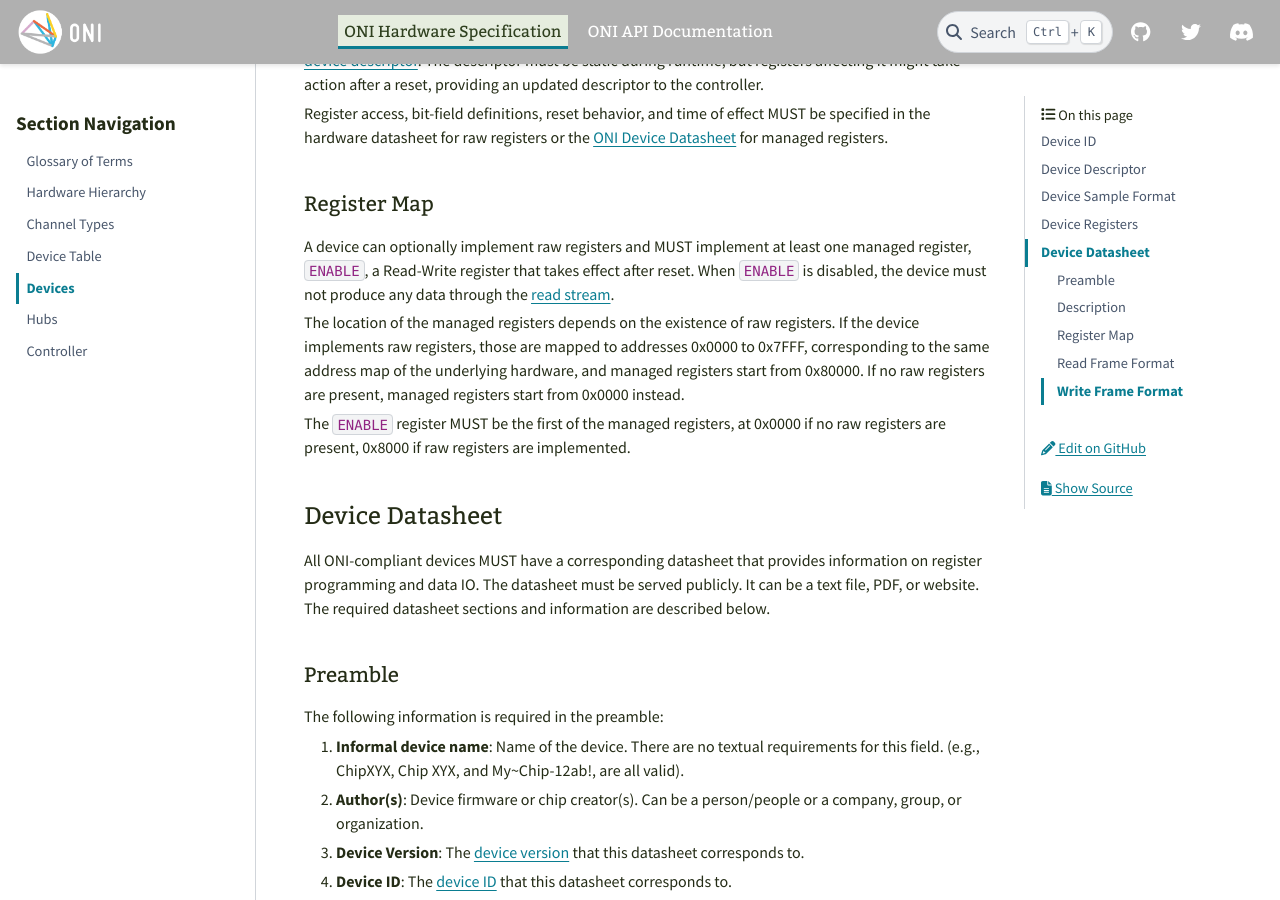
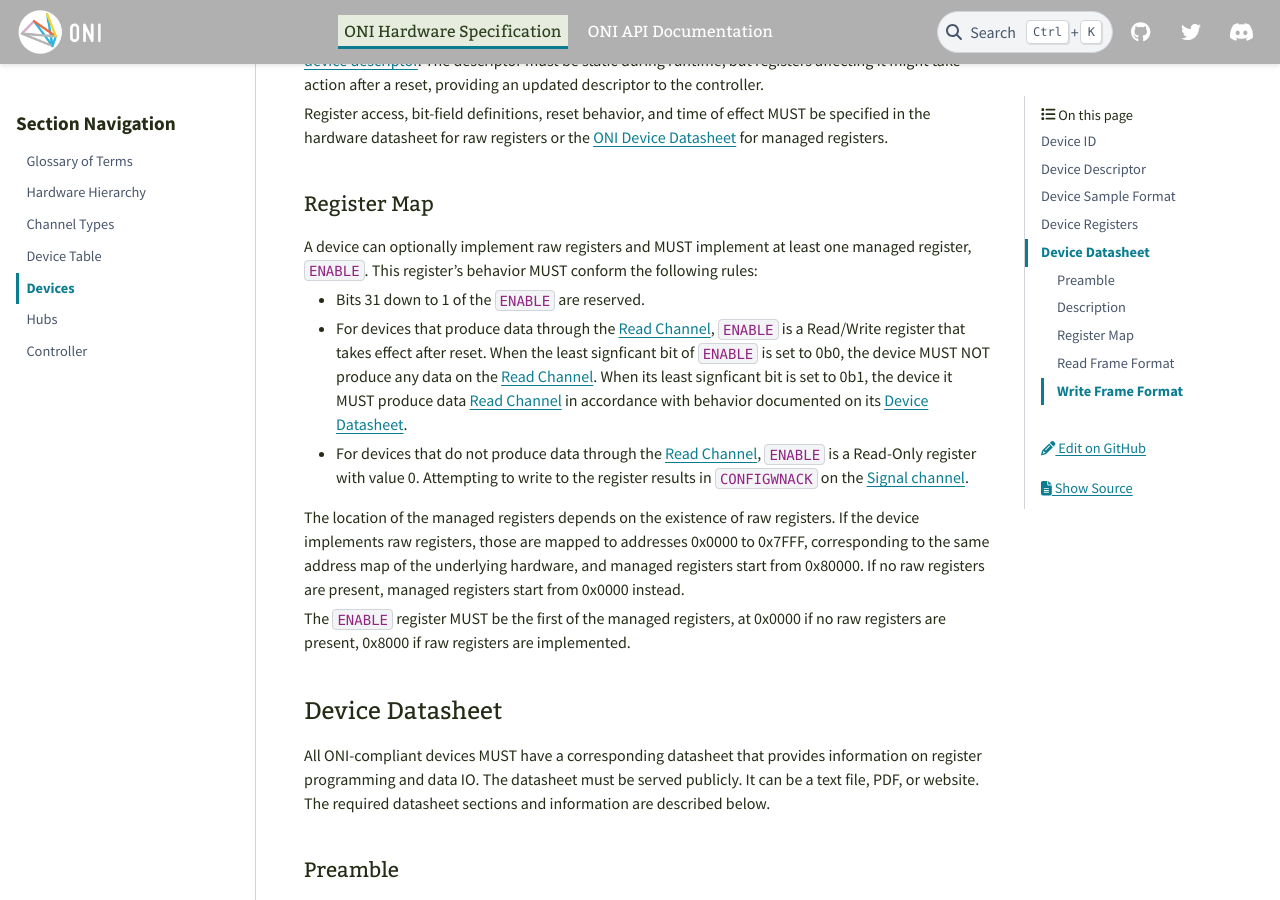
Before and after one commit to open-ephys/ONI, a Sphinx documentation site: the page built from source/hw-spec/devices.rst, in a window 1280 px wide and 900 px high, scrolled down 2620 px. Built offline with Sphinx 7.4.7 and the PyData theme 0.15.4, drawn with Linux system fonts in a browser that asks for light colours.

Commit message:
Define behavior of ENABLE register for devices with no read channel

```diff
--- a/source/hw-spec/devices.rst
+++ b/source/hw-spec/devices.rst
@@ -154,12 +154,22 @@ Register Map
 ~~~~~~~~~~~~
 
 A device can optionally implement raw registers and MUST implement at least one
-managed register, ``ENABLE``, a Read-Write register that takes effect after
-reset. When ``ENABLE`` is disabled, the device must not produce any data
-through the :ref:`read stream <com-channels>`.
+managed register, ``ENABLE``. This register's behavior MUST conform the
+following rules:
+
+- Bits 31 down to 1 of the ``ENABLE`` are reserved.
+- For devices that produce data through the :ref:`data-rd-chan`, ``ENABLE`` is a
+  Read/Write register that takes effect after reset. When the least signficant
+  bit of ``ENABLE`` is set to 0b0, the device MUST NOT produce any data on the
+  :ref:`data-rd-chan`. When its least signficant bit is set to 0b1, the device
+  it MUST produce data :ref:`data-rd-chan` in accordance with behavior
+  documented on its :ref:`dev-datasheet`.
+- For devices that do not produce data through the :ref:`data-rd-chan`,
+  ``ENABLE`` is a Read-Only register with value 0. Attempting to write to the
+  register results in ``CONFIGWNACK`` on the :ref:`sig-chan`.
 
 The location of the managed registers depends on the existence of raw
-registers.  If the device implements raw registers, those are mapped to
+registers. If the device implements raw registers, those are mapped to
 addresses 0x0000 to 0x7FFF, corresponding to the same address map of the
 underlying hardware, and managed registers start from 0x80000. If no raw
 registers are present, managed registers start from 0x0000 instead.
```
